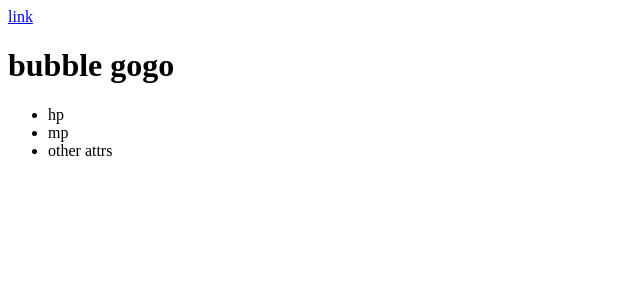
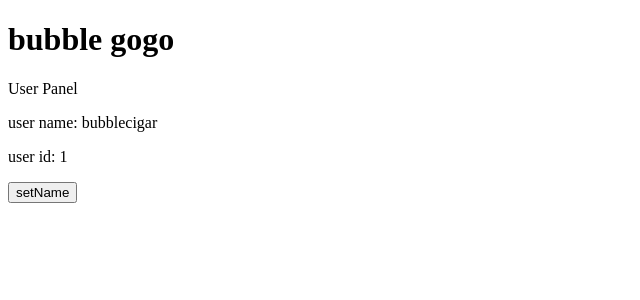
Before and after one commit to bubblecigar/nextHabitica, a Next.js app: page / in a window 1280 px wide. Shown: the top 300 px of the page, without its empty margins (0-640 px from the left). Built offline with nearby package versions, Linux system fonts and the light colour scheme.

Commit message:
implement redux-toolkit

```diff
--- /dev/null
+++ b/app/store.js
@@ -0,0 +1,8 @@
+import { configureStore } from '@reduxjs/toolkit'
+import userReducer from '../features/user/userSlice'
+
+export const store = configureStore({
+  reducer: {
+    user: userReducer
+  }
+})
--- /dev/null
+++ b/features/user/UserPanel.js
@@ -0,0 +1,21 @@
+import { useSelector, useDispatch } from 'react-redux'
+import { setName } from './userSlice'
+
+const UserPanel = () => {
+  const userName = useSelector(state => state.user.name)
+  const userId = useSelector(state => state.user.id)
+  const dispatch = useDispatch()
+  const onSetName = () => {
+    dispatch(setName())
+  }
+  return (
+    <div>
+        User Panel
+      <p>user name: {userName}</p>
+      <p>user id: {userId}</p>
+      <button onClick={onSetName}>setName</button>
+    </div>
+  )
+}
+
+export default UserPanel
--- /dev/null
+++ b/features/user/userSlice.js
@@ -0,0 +1,19 @@
+import { createSlice } from '@reduxjs/toolkit'
+
+export const userSlice = createSlice({
+  name: 'user',
+  initialState: {
+    id: 1,
+    name: 'bubblecigar'
+  },
+  reducers: {
+    setName: (state, action) => {
+      state.name = action.payload || Math.random().toString()
+    }
+  }
+})
+
+// Action creators are generated for each case reducer function
+export const { setName } = userSlice.actions
+
+export default userSlice.reducer
--- a/package.json
+++ b/package.json
@@ -8,11 +8,13 @@
     "start": "next start"
   },
   "dependencies": {
+    "@reduxjs/toolkit": "^1.5.1",
     "next": "^10.0.0",
     "postcss-flexbugs-fixes": "^5.0.2",
     "postcss-preset-env": "^6.7.0",
     "react": "17.0.1",
-    "react-dom": "17.0.1"
+    "react-dom": "17.0.1",
+    "react-redux": "^7.2.3"
   },
   "devDependencies": {
     "autoprefixer": "^10.2.5",
--- a/pages/_app.js
+++ b/pages/_app.js
@@ -1,5 +1,10 @@
 import 'tailwindcss/tailwind.css'
+import { Provider } from 'react-redux'
+import { store } from '../app/store'
 
 export default function App ({ Component, pageProps }) {
-  return <Component {...pageProps} />
+  return (
+    <Provider store={store}>
+      <Component {...pageProps} />
+    </Provider>)
 }
--- a/pages/api/test.js
+++ /dev/null
@@ -1,4 +0,0 @@
-export default function handler (req, res) {
-  console.log('req:', req)
-  res.status(200).json({ text: 'Hello' })
-}
--- a/pages/api/user/[id].js
+++ /dev/null
@@ -1,4 +0,0 @@
-export default function handler (req, res) {
-    console.log('req:', req.query)
-    res.status(200).json({ text: '???' })
-  }
--- a/pages/index.js
+++ b/pages/index.js
@@ -1,5 +1,7 @@
 import Head from 'next/head'
-import Link from 'next/link'
+import UserPanel from '../features/user/UserPanel'
+import store from '../app/store'
+import { Provider } from 'react-redux'
 
 export default function Home (props) {
   return (
@@ -10,13 +12,8 @@ export default function Home (props) {
       </Head>
 
       <main>
-        <Link href='users/12345'>link</Link>
         <h1 className='text-5xl'>bubble gogo</h1>
-        <ul>
-          <li>hp</li>
-          <li>mp</li>
-          <li>other attrs</li>
-        </ul>
+        <UserPanel />
       </main>
 
     </div>
```
Also changed, not shown: pages/users/[id].js (deleted, +0 -30 lines), 1 other file (tests, documents, lock files or other folders).
